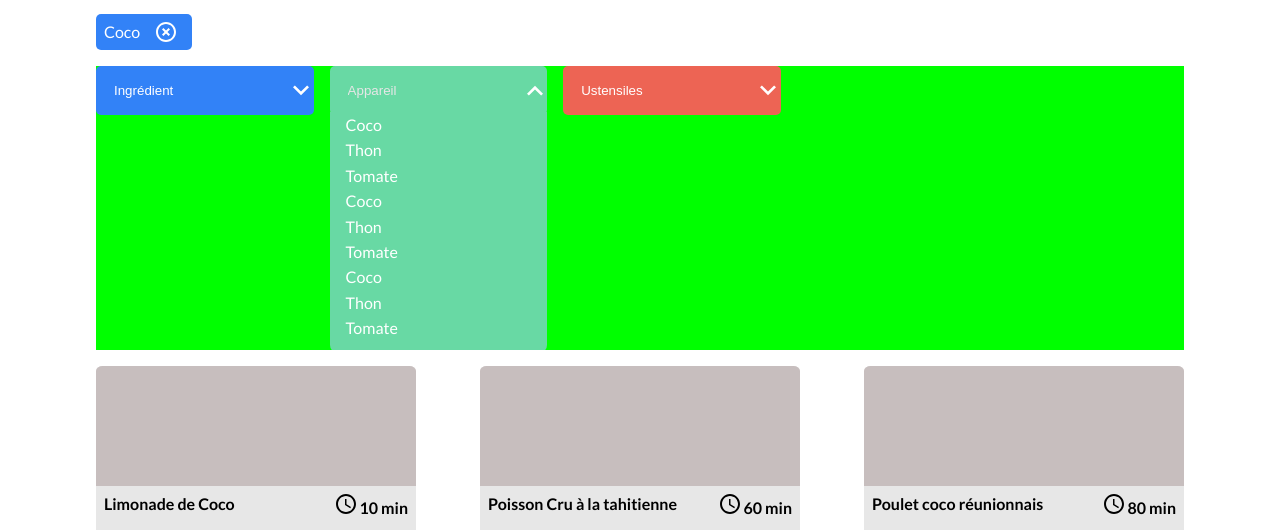
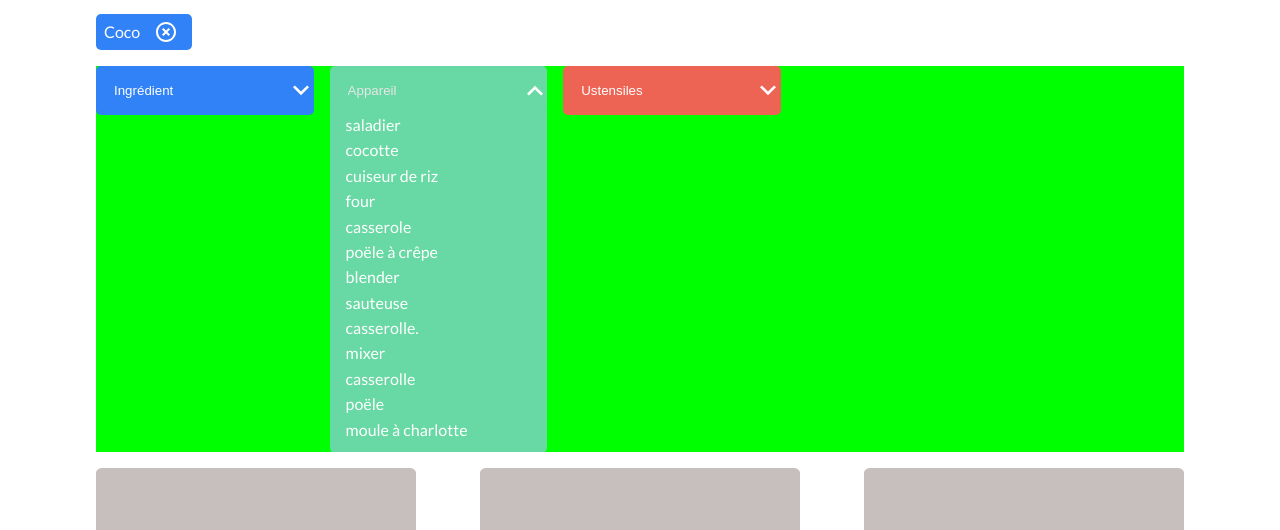
Before and after one commit to kbosc/KevinBosc_7_21-10-2021, a website: page public/index.html in a window 1280 px wide. Both pictures are taken after a click on the button 438 px from the left and 285 px from the top of the page. Shown: the part 195-725 px from the top of the page. Drawn offline with Linux system fonts and the light colour scheme.

Commit message:
li dynamique sur dropdown

```diff
--- a/public/index.html
+++ b/public/index.html
@@ -45,11 +45,9 @@
         />
       </div>
     </div>
-    <!-- TEST -->
     <div class="dropdown">
       <div class="dropdown__ingredient dpd">
         <button class="active">
-          <!-- <span>Ingrédient</span> -->
           <input type="text" placeholder="Ingrédient" />
           <img
             src="./img/svg/chevron.svg"
@@ -57,22 +55,11 @@
           />
         </button>
         <div class="block-links">
-          <ul>
-            <!-- <li>Coco</li>
-            <li>Thon</li>
-            <li>Tomate</li>
-            <li>Coco</li>
-            <li>Thon</li>
-            <li>Tomate</li>
-            <li>Coco</li>
-            <li>Thon</li>
-            <li>Tomate</li> -->
-          </ul>
+          <ul></ul>
         </div>
       </div>
       <div class="dropdown__appareil dpd">
         <button class="active">
-          <!-- <span>Appareil</span> -->
           <input type="text" placeholder="Appareil" />
           <img
             src="./img/svg/chevron.svg"
@@ -80,22 +67,11 @@
           />
         </button>
         <div class="block-links">
-          <ul>
-            <li>Coco</li>
-            <li>Thon</li>
-            <li>Tomate</li>
-            <li>Coco</li>
-            <li>Thon</li>
-            <li>Tomate</li>
-            <li>Coco</li>
-            <li>Thon</li>
-            <li>Tomate</li>
-          </ul>
+          <ul></ul>
         </div>
       </div>
       <div class="dropdown__ustensiles dpd">
         <button class="active">
-          <!-- <span>Ustensiles</span> -->
           <input type="text" placeholder="Ustensiles" />
           <img
             src="./img/svg/chevron.svg"
@@ -103,35 +79,10 @@
           />
         </button>
         <div class="block-links">
-          <ul>
-            <li>Coco</li>
-            <li>Thon</li>
-            <li>Tomate</li>
-            <li>Coco</li>
-            <li>Thon</li>
-            <li>Tomate</li>
-            <li>Coco</li>
-            <li>Thon</li>
-            <li>Tomate</li>
-          </ul>
+          <ul></ul>
         </div>
       </div>
     </div>
-    <!-- TEST -->
-    <!-- <div class="selections-wrapper">
-      <div class="selections" id="selections-ingredient">
-        <input type="text" placeholder="Ingrédient" />
-        <img src="./img/svg/chevron.svg" alt="arrows for drop-down menu" />
-      </div>
-      <div class="selections" id="selections-appareil">
-        <input type="text" placeholder="Appareil" />
-        <img src="./img/svg/chevron.svg" alt="arrows for drop-down menu" />
-      </div>
-      <div class="selections" id="selections-ustensiles">
-        <input type="text" placeholder="Ustensiles" />
-        <img src="./img/svg/chevron.svg" alt="arrows for drop-down menu" />
-      </div>
-    </div> -->
     <main></main>
   </body>
 </html>
--- a/public/js/components/ulItems/index.js
+++ b/public/js/components/ulItems/index.js
@@ -1,3 +1,7 @@
+ulIngredient = document.querySelector(".dropdown__ingredient .block-links ul");
+ulAppareil = document.querySelector(".dropdown__appareil .block-links ul");
+ulUstensiles = document.querySelector(".dropdown__ustensiles .block-links ul");
+////////////////////////////////////////
 function liIngredient(recipes) {
   let arrayIngredient = [];
   recipes.reduce((reducer, recipe) => {
@@ -6,25 +10,35 @@ function liIngredient(recipes) {
     });
   });
   arrayIngredients = [...new Set(arrayIngredient)];
-  //   arrayIngredients.forEach((item) => {
-  //     let li = document.createElement("li");
-  //     ulIngredient.appendChild(li);
-
-  //     li.innerHTML += item;
-  //     // ulIngredient.innerHTML = `<li>${item}</li>`;
-  //   });
-  //   console.log(arrayIngredients);
-  //   return arrayIngredients;
-
   for (let i = 0; i < arrayIngredients.length; i++) {
-    // Create the list item:
     const item = document.createElement("li");
-
-    // Set its contents:
     item.appendChild(document.createTextNode(arrayIngredients[i]));
-
-    // Add it to the list:
     ulIngredient.appendChild(item);
   }
-  return arrayIngredients;
 }
+function liAppareil(recipes) {
+  let arrayAppareil = [];
+  recipes.reduce((reducer, recipe) => {
+    arrayAppareil.push(String([recipe.appliance.toLowerCase()]));
+  });
+  arrayAppareils = [...new Set(arrayAppareil)];
+  for (let i = 0; i < arrayAppareils.length; i++) {
+    const item = document.createElement("li");
+    item.appendChild(document.createTextNode(arrayAppareils[i]));
+    ulAppareil.appendChild(item);
+  }
+}
+function liUstensiles(recipes) {
+  let arrayUstensile = [];
+  recipes.reduce((reducer, recipe) => {
+    recipe.ustensils.reduce((reducer, ustensil) => {
+      arrayUstensile.push(String([ustensil.toLowerCase()]));
+    });
+  });
+  arrayUstensiles = [...new Set(arrayUstensile)];
+  for (let i = 0; i < arrayUstensiles.length; i++) {
+    const item = document.createElement("li");
+    item.appendChild(document.createTextNode(arrayUstensiles[i]));
+    ulUstensiles.appendChild(item);
+  }
+}
--- a/public/js/homePage.js
+++ b/public/js/homePage.js
@@ -16,12 +16,10 @@ document.addEventListener(onFetchData.name, (e) => {
       recipesWrapper.innerHTML = recipesCardsFactory(data.recipes);
     }
   });
+  liIngredient(data.recipes);
+  liUstensiles(data.recipes);
+  liAppareil(data.recipes);
   //////////////////////////////////////////////
-  // console.log(data.recipes);
-  // ulIngredient.innerHTML = liIngredient(data.recipes);
-  ulIngredient.appendChild(liIngredient(data.recipes));
+  console.log(data.recipes);
 });
 /////////////////////////////////////////////////////////////////////////////
-ulIngredient = document.querySelector(".dropdown__ingredient .block-links ul");
-ulAppareil = document.querySelector(".dropdown__appareil .block-links ul");
-ulUstensiles = document.querySelector(".dropdown__ustensiles .block-links ul");
```
